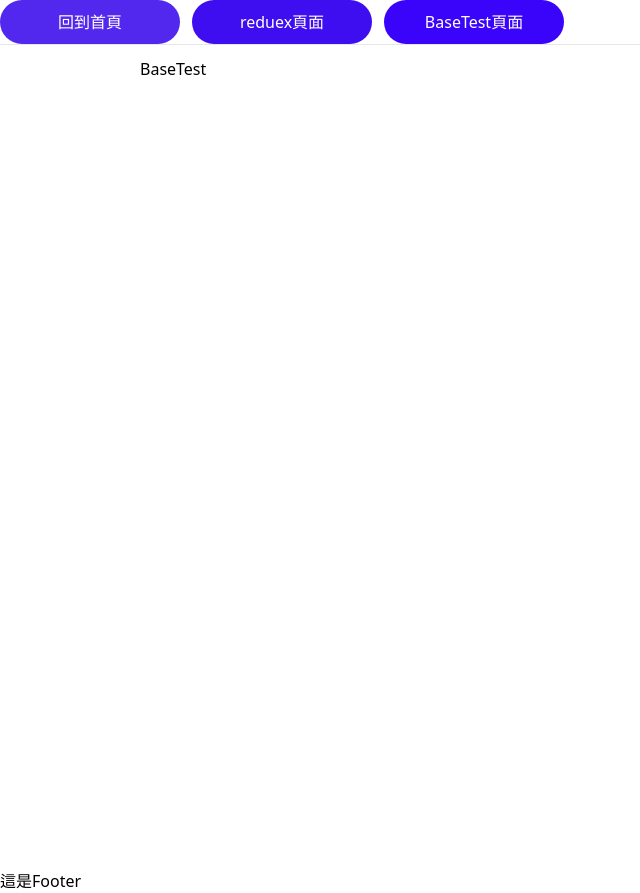
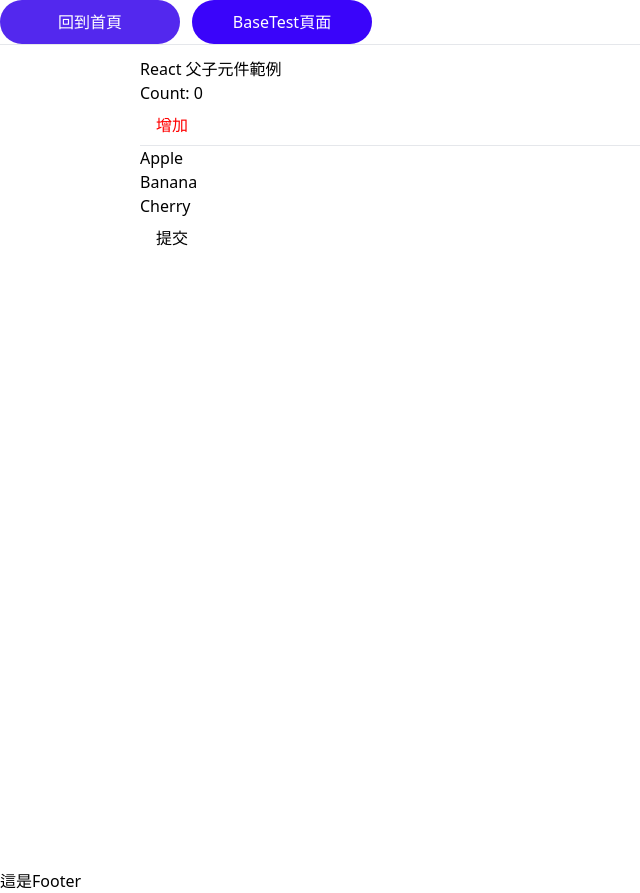
Before and after one commit to hungcurry/react-typescript, a React (Vite) app: page /#/baseTest in a window 1280 px wide. Shown: the whole page, without its empty margins (0-640 px from the left). Built offline with nearby package versions, Linux system fonts and the light colour scheme.

Commit message:
add props ts

```diff
--- /dev/null
+++ b/src/component/Child.tsx
@@ -0,0 +1,65 @@
+import { useState, useCallback, memo } from 'react'
+
+// 定義子組件接收的數據類型
+type TProps = {
+  title?: string
+  count?: number
+  isActive?: boolean
+  items?: string[]
+  config?: {
+    theme?: 'light' | 'dark'
+    size?: 'sm' | 'md' | 'lg'
+  }
+  onUpdate: (count: number) => void
+  onSubmit: (data: { id: number; name: string }) => void
+}
+// 使用 memo 優化組件重渲染
+const Child = memo(({ title, count, isActive, items, onUpdate, onSubmit }: TProps) => {
+  const [emitData] = useState({ id: 1, name: 'test' })
+
+  const handleEmitClick = useCallback(() => {
+    onUpdate((count ?? 0) + 1)
+  }, [count, onUpdate])
+
+  const handleEmitSubmit = useCallback(() => {
+    onSubmit(emitData)
+  }, [emitData, onSubmit])
+
+  return (
+    <div className="child-component">
+      <h1>{title}</h1>
+      <p>Count: {count}</p>
+      <button className={`btn ${isActive ? 'active' : ''}`} onClick={handleEmitClick} type="button">
+        增加
+      </button>
+      <hr />
+      {/* prettier-ignore */}
+      <ul>
+        {
+          items?.map((item, index) =>
+            <li key={index}>{item}</li>
+          )
+        }
+      </ul>
+      <button onClick={handleEmitSubmit} type="button" className="btn">
+        提交
+      </button>
+
+      <style>
+        {`
+          .btn {
+            padding: 8px 16px;
+            border-radius: 4px;
+            cursor: pointer;
+          }
+          .active {
+            color: red;
+          }`}
+      </style>
+    </div>
+  )
+})
+// 添加組件名稱以便調試
+Child.displayName = 'Child'
+
+export default Child
--- a/src/layout/Header.tsx
+++ b/src/layout/Header.tsx
@@ -15,9 +15,9 @@ const Header: React.FC = () => {
             <p>Nested巢狀頁面</p>
           </NavLink> */}
 
-          <NavLink to="/reduex">
+          {/* <NavLink to="/reduex">
             <p>reduex頁面</p>
-          </NavLink>
+          </NavLink> */}
 
           {/* <NavLink to="/card">
             <p>input首頁</p>
@@ -62,7 +62,6 @@ const Header: React.FC = () => {
           <NavLink to="/BaseTest">
             <p>BaseTest頁面</p>
           </NavLink>
-
         </div>
       </header>
     </>
--- a/src/pages/BaseTest.tsx
+++ b/src/pages/BaseTest.tsx
@@ -1,11 +1,46 @@
-/* eslint-disable @typescript-eslint/no-unused-vars */
+import { useState, useCallback } from 'react'
+import Child from '@/component/Child'
 
-const BaseTest: React.FC = () => {
+// 定義父元件數據類型
+type TparentData = {
+  title?: string
+  count?: number
+  isActive?: boolean
+  items?: string[]
+  config?: {
+    theme?: 'light' | 'dark'
+    size?: 'sm' | 'md' | 'lg'
+  }
+}
+// 定義初始數據
+const initialState: TparentData = {
+  title: 'React 父子元件範例',
+  count: 0,
+  isActive: true,
+  items: ['Apple', 'Banana', 'Cherry'],
+  config: {
+    theme: 'light',
+    size: 'md',
+  },
+}
+const Parent = () => {
+  const [parentData, setParentData] = useState(initialState)
+
+  // 使用 useCallback 優化事件處理函數
+  const handleUpdate = useCallback((newCount: number) => {
+    console.log('父接收資料 newCount:', newCount)
+    setParentData((prev) => ({ ...prev, count: newCount }))
+  }, [])
+
+  const handleSubmit = useCallback((newData: { id: number; name: string }) => {
+    console.log('父接收資料 newData:', newData)
+  }, [])
+
   return (
-    <>
-      <div>BaseTest</div>
-    </>
+    <div>
+      <Child {...parentData} onUpdate={handleUpdate} onSubmit={handleSubmit} />
+    </div>
   )
 }
 
-export default BaseTest
+export default Parent
--- a/src/pages/Home.tsx
+++ b/src/pages/Home.tsx
@@ -1,18 +1,13 @@
 import { useState } from 'react'
 
-// type TitleProps = {
-//   name: string
-// }
-interface TitleProps<T> {
+type TProps<T> = {
   name: T
 }
-// 1.先從裡面看<TitleProps<string>
-// 2.再看外層React.FC<>
-const Title: React.FC<TitleProps<string>> = ({ name }) => {
+const Child = ({ name }: TProps<string>) => {
   return <p>Props:{name}</p>
 }
 
-const Home: React.FC = () => {
+const Parent = () => {
   // 單數類型 會自動推導
   const [count] = useState(1200)
   // 複數類型
@@ -23,9 +18,9 @@ const Home: React.FC = () => {
       <p>
         {title}賣 {count}元
       </p>
-      <Title name={'curry'}></Title>
+      <Child name={'curry'}></Child>
     </>
   )
 }
 
-export default Home
+export default Parent
--- a/src/pages/UseCallback.tsx
+++ b/src/pages/UseCallback.tsx
@@ -1,9 +1,9 @@
 import { useState, useEffect, useCallback } from 'react'
 
-const Child = ({ count, getData }) => {
+const Child = ({ count, getData }: { count: number; getData: () => void }) => {
   useEffect(() => {
     getData()
-  // eslint-disable-next-line react-hooks/exhaustive-deps
+    // eslint-disable-next-line react-hooks/exhaustive-deps
   }, [])
 
   return <div>{count}</div>
--- a/src/pages/UseMemo.tsx
+++ b/src/pages/UseMemo.tsx
@@ -2,7 +2,6 @@ import { useState, useEffect, useMemo } from 'react'
 import axios from 'axios'
 
 const UseMemo: React.FC = () => {
-
   const [users, setUsers] = useState([])
   const [state, setState] = useState(false)
 
@@ -16,31 +15,45 @@ const UseMemo: React.FC = () => {
   }, [])
 
   const filterUsers = useMemo(() => {
-    console.log(`useMemo`);
-    return users.sort((a, b) =>  {
-      if(state) {
+    console.log(`useMemo`)
+    return users.sort((a: { dob: { age: number } }, b: { dob: { age: number } }) => {
+      if (state) {
         return a.dob.age < b.dob.age ? 1 : -1
       }
       return a.dob.age > b.dob.age ? 1 : -1
-    });
-  }, [state, users] )
+    })
+  }, [state, users])
 
   return (
     <>
-    <div>
-      <button onClick={ () => setState(true) } className="border-4 border-indigo-500">年齡大到小</button>
-      <button onClick={ () => setState(false) }className="border-4 border-indigo-500 ml-4">年齡小到大</button>
-      <hr className="my-4"/>
-      <ul>
-        {
-          filterUsers.map((user) => (
-            <li key={ user.email }>
-              { `Name：${user.name.title}.${user.name.first } ${user.name.last}, Age：${user.dob.age}` }
-            </li>
-          ))
-        }
-      </ul>
-    </div>
+      <div>
+        <button onClick={() => setState(true)} className="border-4 border-indigo-500">
+          年齡大到小
+        </button>
+        <button onClick={() => setState(false)} className="border-4 border-indigo-500 ml-4">
+          年齡小到大
+        </button>
+        <hr className="my-4" />
+        <ul>
+          {filterUsers.map(
+            (user: {
+              email: string
+              name: {
+                title: string
+                first: string
+                last: string
+              }
+              dob: {
+                age: number
+              }
+            }) => (
+              <li key={user.email}>
+                {`Name：${user.name.title}.${user.name.first} ${user.name.last}, Age：${user.dob.age}`}
+              </li>
+            ),
+          )}
+        </ul>
+      </div>
     </>
   )
 }
--- a/src/pages/UseState.tsx
+++ b/src/pages/UseState.tsx
@@ -3,29 +3,39 @@ import { useState } from 'react'
 const UseState: React.FC = () => {
   // const [count, setCount] = useState(0)
 
-  const [str, setStr] = useState('Ray');
-  const [num, setNum] = useState(0);
-  const [bool, setBool] = useState(true);
+  const [str, setStr] = useState('Ray')
+  const [num, setNum] = useState(0)
+  const [bool, setBool] = useState(true)
 
-  const [arr, setArr] = useState([]);
-  const [obj, setObj] = useState({});
+  const [arr, setArr] = useState<number[]>([])
+  const [obj, setObj] = useState<{ myName?: string }>({})
   return (
     <div>
-      <p>String Value：{ str }</p>
-      <button type="button" onClick={ () => setStr('QQ') }>更改</button>
-      <hr/>
-      <p>Number Value：{ num }</p>
-      <button type="button" onClick={ () => setNum(num + 1) }>更改</button>
-      <hr/>
-      <p>Boolean Value：{ bool.toString() }</p>
-      <button type="button" onClick={ () => setBool(!bool) }>更改</button>
-      <hr/>
-      <p>Array Value：{ JSON.stringify( arr ) }</p>
-      <button type="button" onClick={ () => setArr([...arr, 1]) }>更改</button>
-      <hr/>
-      <p>Object Value：{ JSON.stringify( obj ) }</p>
-      <button type="button" onClick={ () => setObj({ ...obj , myName: 'QQ' }) }>更改</button>
-      <hr/>
+      <p>String Value：{str}</p>
+      <button type="button" onClick={() => setStr('QQ')}>
+        更改
+      </button>
+      <hr />
+      <p>Number Value：{num}</p>
+      <button type="button" onClick={() => setNum(num + 1)}>
+        更改
+      </button>
+      <hr />
+      <p>Boolean Value：{bool.toString()}</p>
+      <button type="button" onClick={() => setBool(!bool)}>
+        更改
+      </button>
+      <hr />
+      <p>Array Value：{JSON.stringify(arr)}</p>
+      <button type="button" onClick={() => setArr([...arr, 1])}>
+        更改
+      </button>
+      <hr />
+      <p>Object Value：{JSON.stringify(obj)}</p>
+      <button type="button" onClick={() => setObj({ ...obj, myName: 'QQ' })}>
+        更改
+      </button>
+      <hr />
     </div>
   )
 }
```
